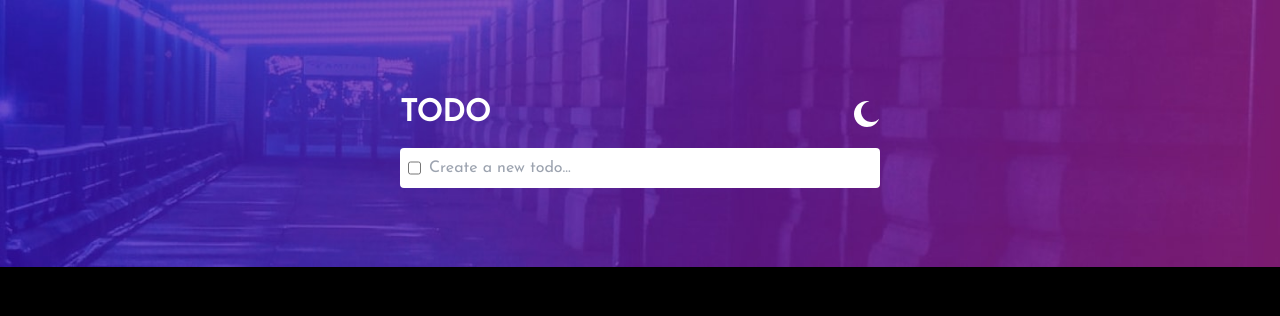
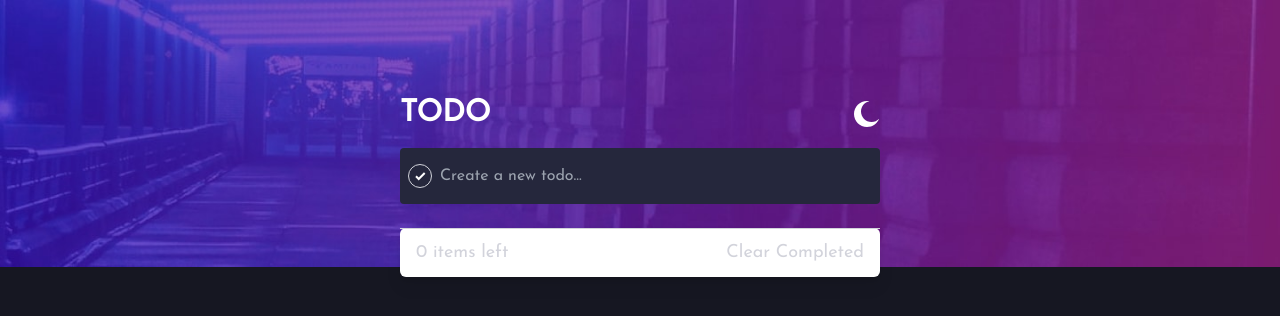
Before and after one commit to realAdif/Todo-redux, a React (Vite) app: page / in a window 1280 px wide. Shown: the top 316 px of the page. Built offline with nearby package versions, Linux system fonts and the light colour scheme.

Commit message:
Add Checkbox component and update styles

```diff
--- /dev/null
+++ b/src/components/Checkbox.tsx
@@ -0,0 +1,22 @@
+import { useState } from 'react';
+import checkIcon from '../assets/icon-check.svg';
+
+function Checkbox() {
+  const [isChecked, setIsChecked] = useState(false);
+
+  const handleClick = () => {
+    setIsChecked(!isChecked);
+  };
+  return (
+    <label
+      onClick={handleClick}
+      className={`flex items-center justify-center ${
+        isChecked ? 'bg-gradient-linear' : 'border border-french-gray'
+      } rounded-full min-w-6 min-h-6 max-w-6 max-h-6 mx-2`}
+    >
+      <img src={checkIcon} alt="checkbox" className="min-w-2 min-h-2 " />
+    </label>
+  );
+}
+
+export default Checkbox;
--- a/src/components/CreateTask.tsx
+++ b/src/components/CreateTask.tsx
@@ -1,6 +1,7 @@
 import { useState } from 'react';
 import { useDispatch } from 'react-redux';
 import { addTodo } from '../redux/slice/todoListSlice';
+import Checkbox from './Checkbox';
 
 function CreateTask() {
   const dispatch = useDispatch();
@@ -15,10 +16,10 @@ function CreateTask() {
   };
 
   return (
-    <div className="bg-white py-2 rounded flex">
-      <input className="rounded-full mx-2" type="checkbox" name="" id="" />
+    <div className="bg-very-dark-desaturated-blue py-4 rounded flex items-center">
+      <Checkbox />
       <input
-        className="w-full outline-none mr-2"
+        className="w-full outline-none mr-2 bg-transparent text-light-gray"
         type="text"
         placeholder="Create a new todo..."
         value={taskText}
--- a/src/components/ViewTask.tsx
+++ b/src/components/ViewTask.tsx
@@ -1,6 +1,7 @@
 import crossIcon from '../assets/icon-cross.svg';
 import { useSelector, useDispatch } from 'react-redux';
 import { removeTodo } from '../redux/slice/todoListSlice';
+import Checkbox from './Checkbox';
 
 function ViewTask() {
   const todos = useSelector((state) => state.todoList.todos);
@@ -10,14 +11,14 @@ function ViewTask() {
   };
 
   return (
-    <div className="bg-white w-full mt-6">
+    <div className="bg-white w-full mt-6 rounded-md drop-shadow-lg">
       {todos.map((todo) => (
         <div
           key={todo.id}
-          className="flex justify-between items-center py-4 px-4"
+          className="flex justify-between items-center py-4 px-4  even:border-y border-french-gray"
         >
-          <div>
-            <input type="checkbox" name="" id="" />
+          <div className="flex">
+            <Checkbox />
             <span className="ml-2">{todo.title}</span>
           </div>
           <button onClick={() => handleRemoveTodo(todo.id)}>
@@ -25,6 +26,10 @@ function ViewTask() {
           </button>
         </div>
       ))}
+      <div className="flex justify-between text-xs text-french-gray p-4 border-t border-french-gray ">
+        <p>{todos.length} items left</p>
+        <p>Clear Completed</p>
+      </div>
     </div>
   );
 }
--- a/src/index.css
+++ b/src/index.css
@@ -5,7 +5,7 @@
 
 @layer base {
   html {
-    @apply bg-black;
+    @apply bg-very-dark-blue-dark;
   }
   p {
     @apply text-[18px];
--- a/tailwind.config.js
+++ b/tailwind.config.js
@@ -4,8 +4,29 @@ export default {
 
   theme: {
     extend: {
+      backgroundImage: {
+        'gradient-radial': 'radial-gradient(var(--tw-gradient-stops))',
+        'gradient-linear':
+          'linear-gradient(135deg, hsl(192, 100%, 67%), hsl(280, 87%, 65%))',
+      },
       colors: {
+        //primary colors
         'bright-blue': 'hsl(220, 98%, 61%)',
+        //light theme
+        'light-gray': 'hsl(0, 0%, 98%)',
+        'lavender-web': 'hsl(236, 33%, 92%)',
+        'french-gray': 'hsl(233, 11%, 84%)',
+        'cool-gray': ' hsl(236, 9%, 61%)',
+        'dark-grayish-blue': 'hsl(235, 19%, 35%)',
+        'very-dark-blue': 'hsl(235, 19%, 35%)',
+        // dark theme
+        'very-dark-blue-dark': 'hsl(235, 21%, 11%)',
+        'very-dark-desaturated-blue': 'hsl(235, 24%, 19%)',
+        'light-gray-dark': 'hsl(234, 39%, 85%)',
+        'dark-grayish-blue-dark': 'hsl(236, 33%, 92%)',
+        'very-dark-grayish-blue': 'hsl(234, 11%, 52%)',
+        'very-dark-grayish-blue-dark': 'hsl(233, 14%, 35%)',
+        'desaturated-blue': 'hsl(237, 14%, 26%)',
       },
       fontFamily: {
         sans: ['Josefin Sans'],
```
